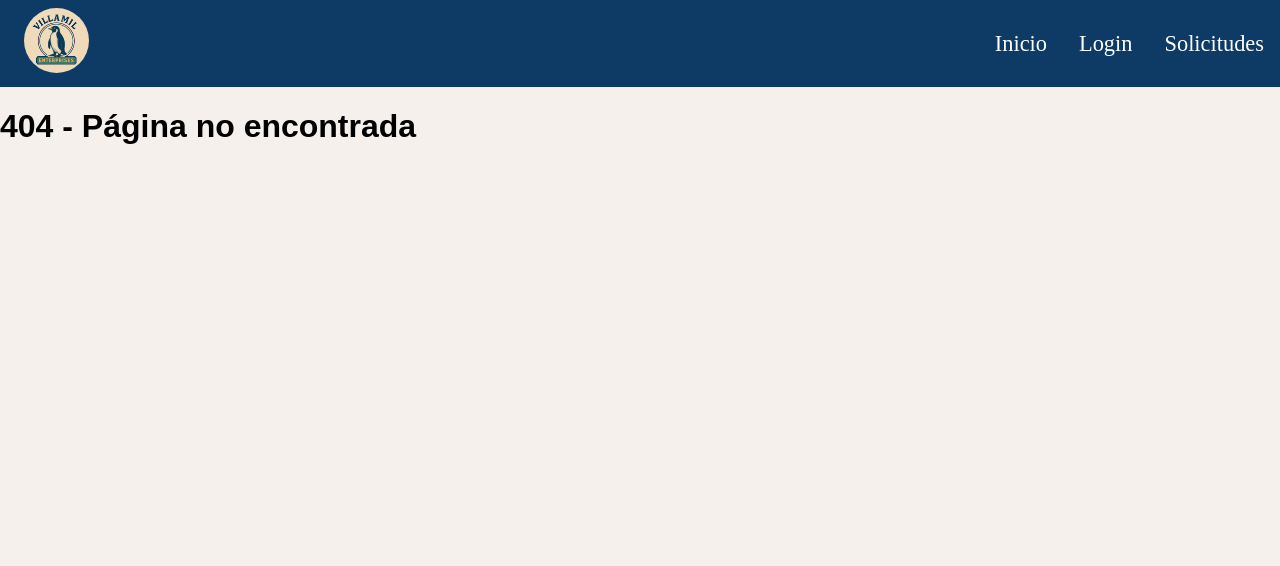
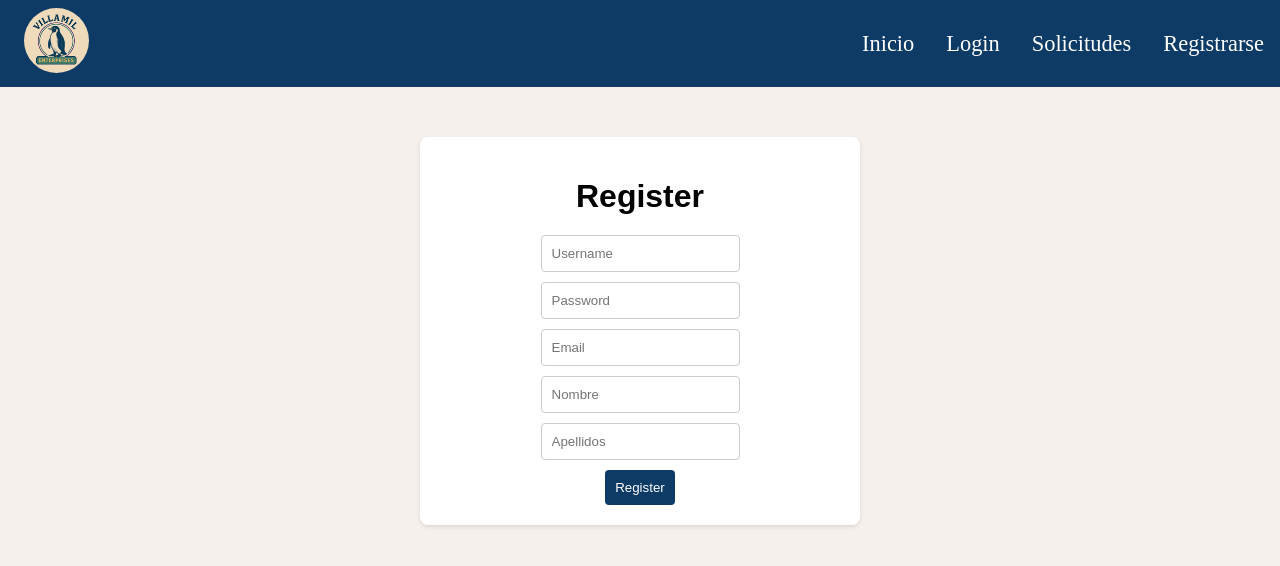
Before and after one commit to tartaman/ReactFrontend, a React (Create React App) app in the folder gestorpersonal/: page /register in a window 1280 px wide. Before the commit this address had no page. Shown: the top 566 px of the page. Built offline with nearby package versions, Linux system fonts and the light colour scheme.

Commit message:
register

```diff
--- a/gestorpersonal/src/App.js
+++ b/gestorpersonal/src/App.js
@@ -5,7 +5,7 @@ import Login from '../../gestorpersonal/src/pages/Login'
 import NotFound from '../../gestorpersonal/src/pages/NotFound'
 import Navbar from '../../gestorpersonal/src/components/Navbar'
 import Solicitudes from './pages/Solicitudes';
-
+import Register from './pages/Register';
 function App() {
   return (
     <>
@@ -14,6 +14,7 @@ function App() {
         <Route path="/" element={<Home />} />
         <Route path="/login" element={<Login />} />
         <Route path="/Solicitud" element={<Solicitudes />} />
+        <Route path="/register" element={<Register />} />
         <Route path="*" element={<NotFound />} />
       </Routes>
     </>
--- a/gestorpersonal/src/components/Navbar.js
+++ b/gestorpersonal/src/components/Navbar.js
@@ -12,6 +12,7 @@ function Navbar() {
         <a href="/">Inicio</a>
         <a href="/login">Login</a>
         <a href="/solicitud">Solicitudes</a>
+        <a href='/register'>Registrarse</a>
       </div>
     </nav>
   );
--- /dev/null
+++ b/gestorpersonal/src/pages/Register.js
@@ -0,0 +1,40 @@
+import { useState } from 'react'
+export default function Register() {
+    const [username, setUsername] = useState('');
+    const [password, setPassword] = useState('');
+    const [email, setEmail] = useState('');
+    const [nombre, setNombre] = useState('');
+    const [apellido, setApellido] = useState('');
+
+    const handleRegister = async (e) => {
+        e.preventDefault();
+        const response = await fetch('https://solicitudpersonal.saboria.me/api/usuarios/', {
+            method: 'POST',
+            headers: {
+                'Content-Type': 'application/json'
+            },
+            body: JSON.stringify({ username, password, email, nombre, apellido })
+        });
+        const data = await response.json();
+        if (!response.ok) {
+            console.error('Error al registrar el usuario:');
+            alert('Error al registrar el usuario: ' + data.detail);
+            return;
+        }
+        alert('Usuario registrado exitosamente');
+        window.location.reload(); // Recargar la página para reflejar el nuevo estado
+    }
+    return (
+        <div className="login-container">
+        <h1>Register</h1>
+        <form onSubmit={handleRegister}>
+            <input type="text" placeholder="Username" value={username} onChange={(e) => setUsername(e.target.value)} />
+            <input type="password" placeholder="Password" value={password} onChange={(e) => setPassword(e.target.value)} />
+            <input type="email" placeholder="Email" value={email} onChange={(e) => setEmail(e.target.value)} />
+            <input type="text" placeholder="Nombre" value={nombre} onChange={(e) => setNombre(e.target.value)} />
+            <input type="text" placeholder="Apellidos" value={apellido} onChange={(e) => setApellido(e.target.value)} />
+            <button type="submit">Register</button>
+        </form>
+        </div>
+    );
+}
```
